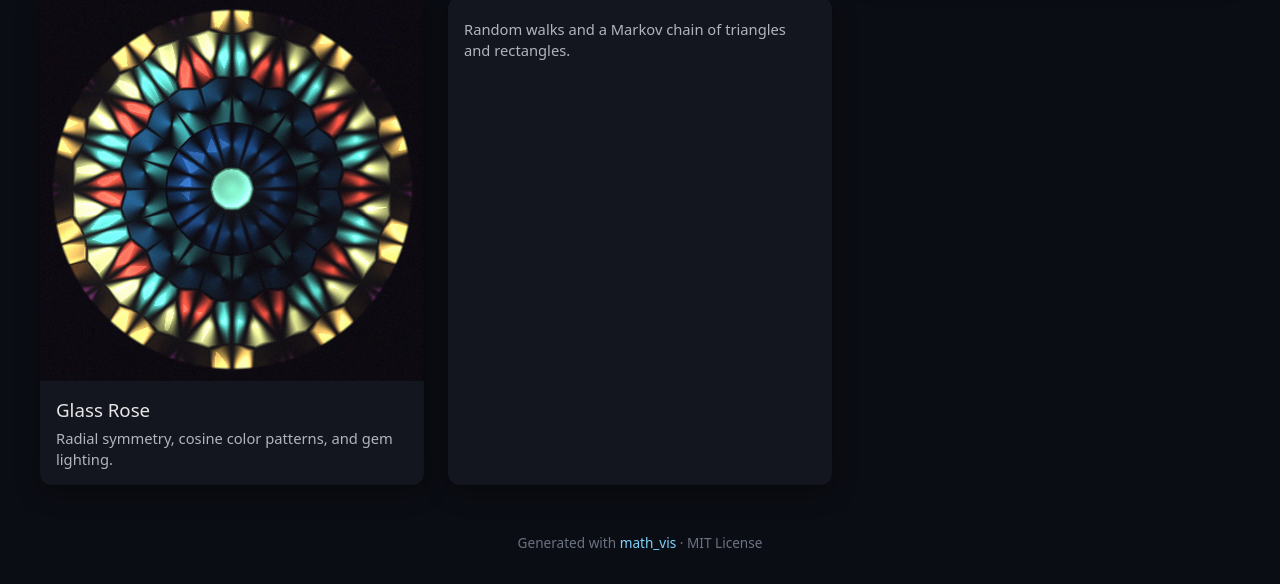
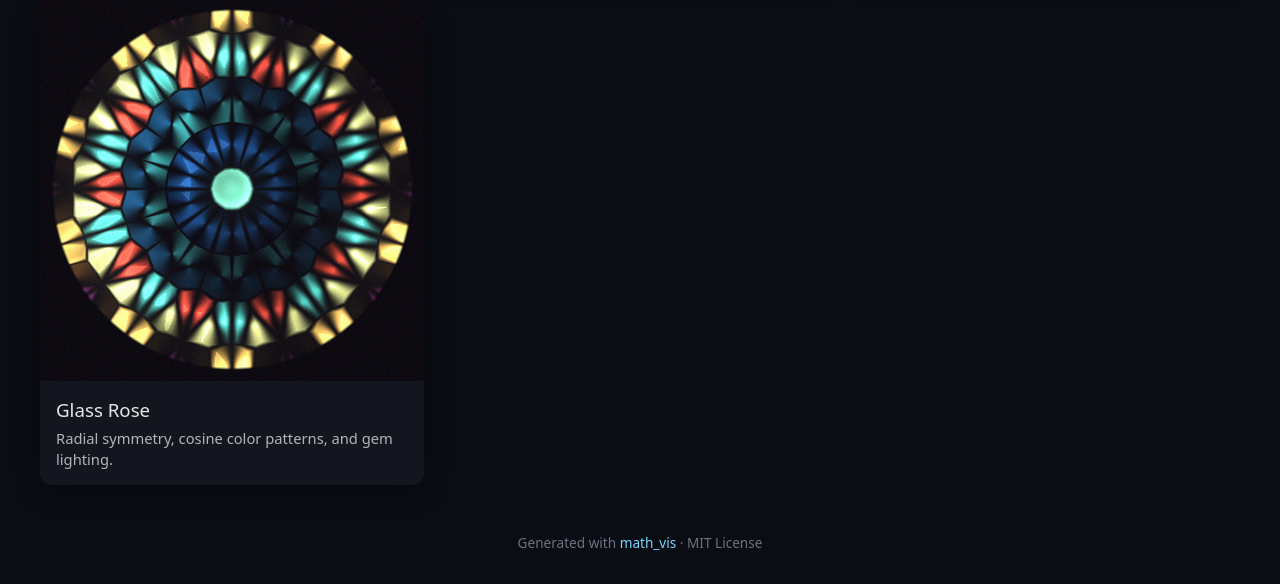
Before and after one commit to imanmossavat/math_vis, a plain HTML site: page index.html in a window 1280 px wide. Shown: the part 789-1373 px from the top of the page. Drawn offline with Linux system fonts and the light colour scheme.

Commit message:
Remove weather collage from gallery

```diff
--- a/index.html
+++ b/index.html
@@ -51,12 +51,6 @@
         <p>Radial symmetry, cosine color patterns, and gem lighting.</p>
       </div>
     </div>
-    <div class="card">
-      <img src=".png" alt="">
-      <div class="info">
-        <h3></h3>
-        <p>Random walks and a Markov chain of triangles and rectangles.</p>
-      </div>
     </div>
   </div>
   <footer>
```
